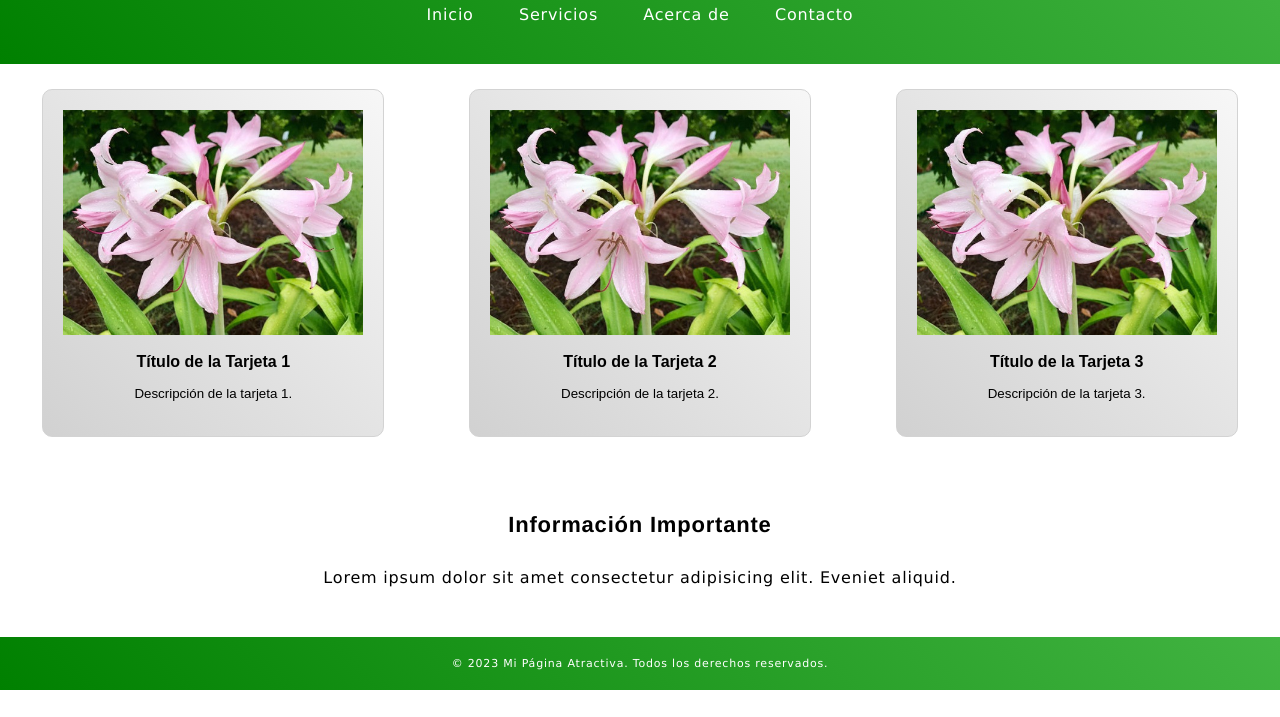
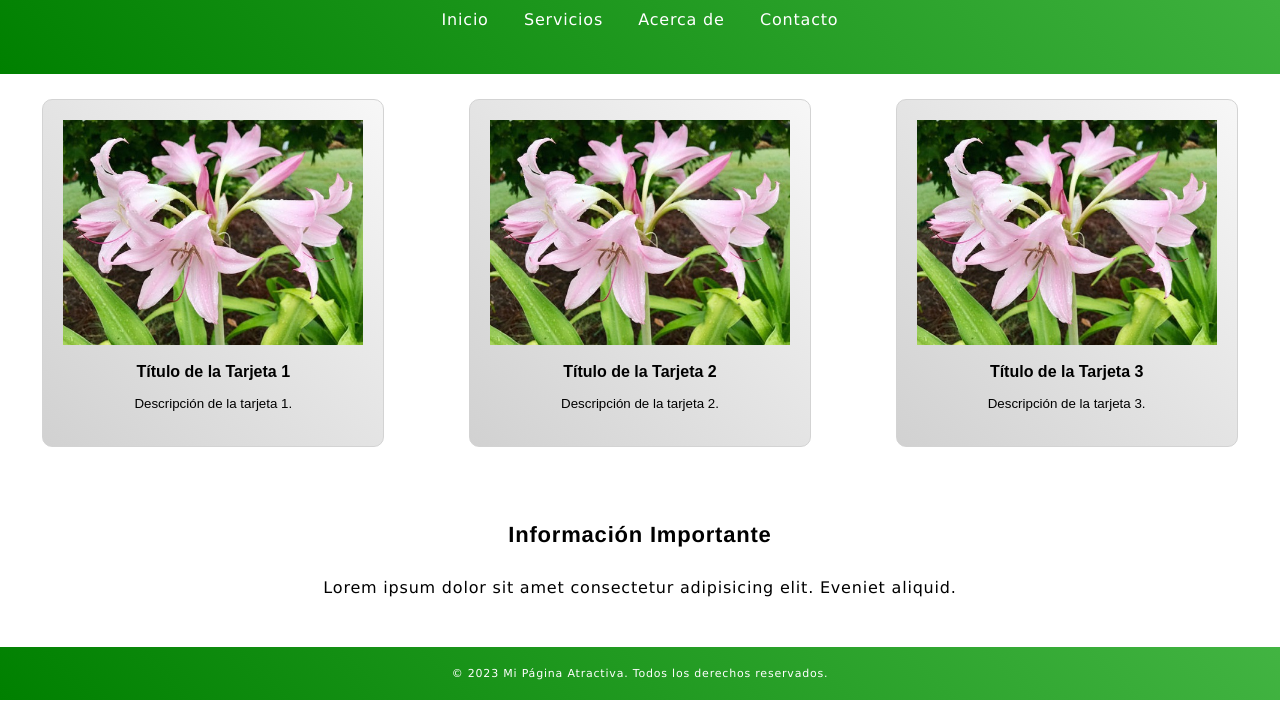
Before and after one commit to duringtheday/reto_consultas, a plain HTML site: page index.html in a window 1280 px wide. Shown: the part 83-800 px from the top of the page. Drawn offline with Linux system fonts and the light colour scheme.

Commit message:
styles.css

```diff
--- a/styles.css
+++ b/styles.css
@@ -37,16 +37,26 @@ nav h1 {
 }
 
 nav li {
-    padding: 20px;
+    margin: 5px;
+    padding-top: 20px;
+    padding-bottom: 20px;
     display: inline-block;
     font-family: 'Lucida Sans', 'Lucida Sans Regular', 'Lucida Grande', 'Lucida Sans Unicode', Geneva, Verdana, sans-serif;
     letter-spacing: 0.8px;
 }
 
 a {
+    padding: 10px;
     color: white;
     cursor: pointer;
+    border-radius: 10px;
 }
+a:hover {
+    transition: all 0.3s linear;
+    transform: scale(1.02);
+    background: linear-gradient(45deg, #006500, #2f912f);
+}
+
 
 .tarjetas {
     display: flex;
```
